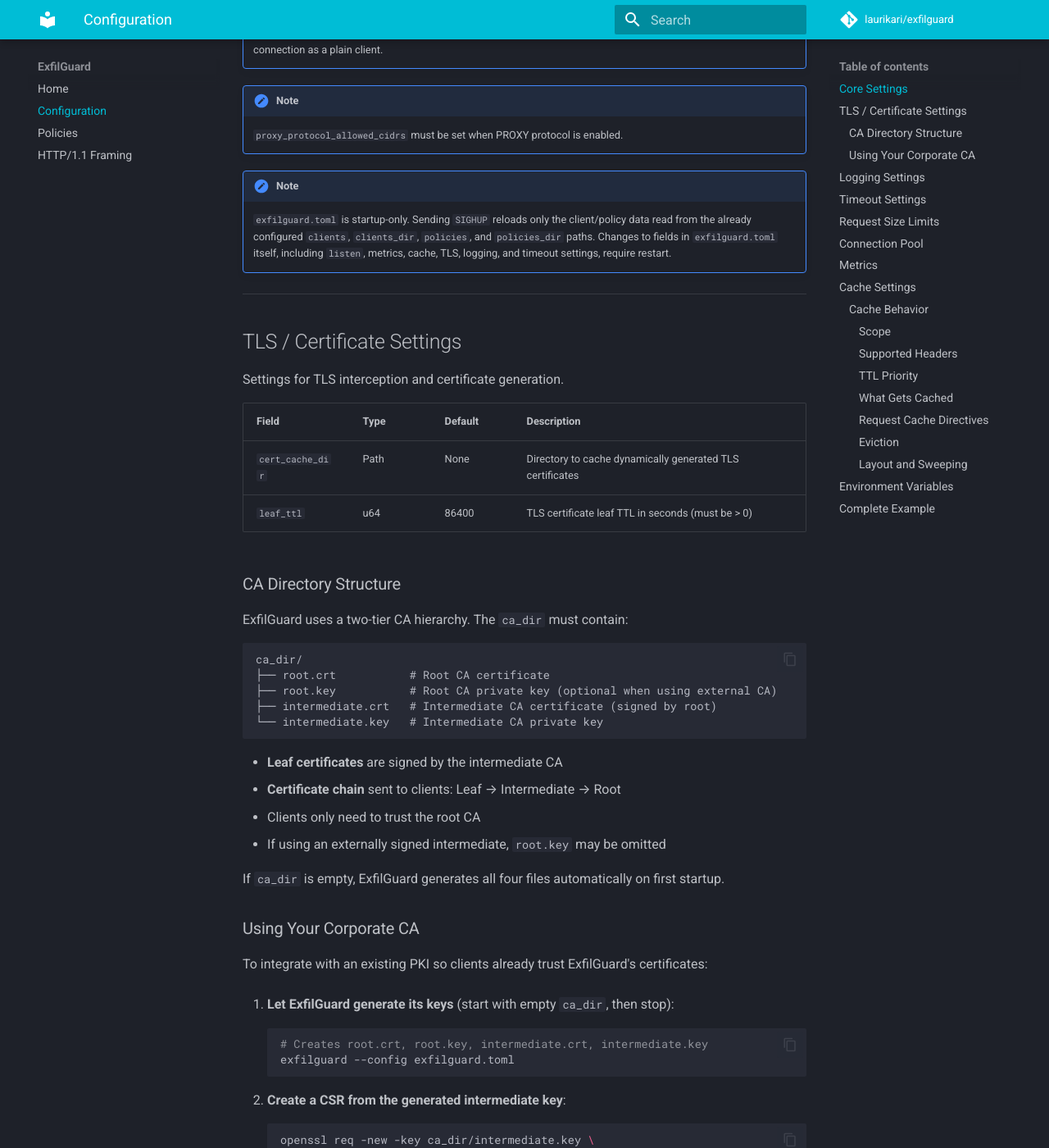
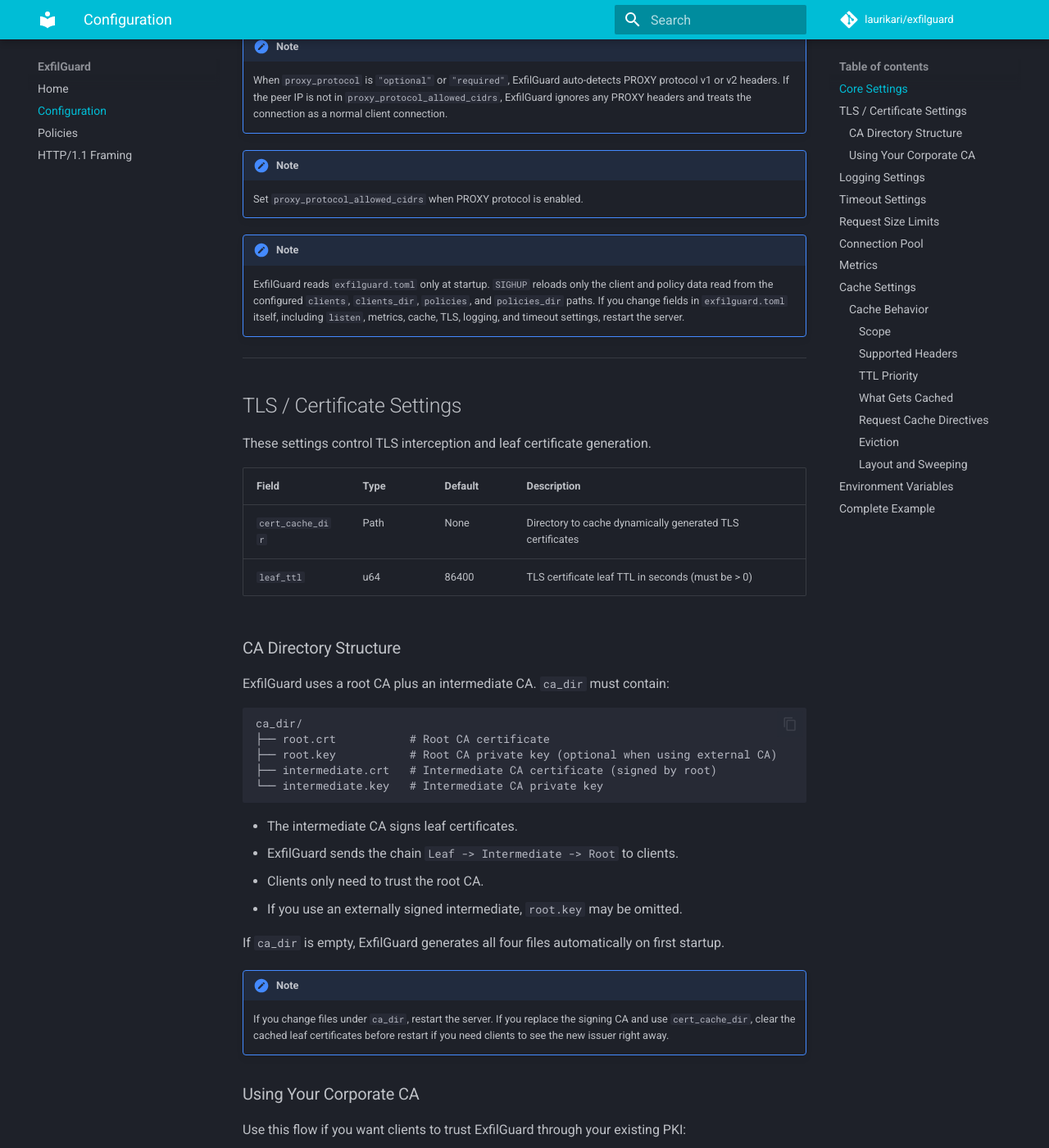
Before and after one commit to laurikari/exfilguard, an MkDocs documentation site: the page built from docs/configuration.md, in a window 1280 px wide and 1400 px high, scrolled down 1102 px. Shown: the whole window at 82% size. Built offline with MkDocs 1.6.1 and Material for MkDocs 9.7.7, drawn with Linux system fonts in a browser that asks for light colours; comment, search, counter and statistics services are not loaded; some of the changed text lies outside the part shown.

Commit message:
Clarify documentation and design notes

````diff
--- a/docs/configuration.md
+++ b/docs/configuration.md
@@ -1,13 +1,13 @@
 # Configuration Reference
 
-Global settings for ExfilGuard defined in `exfilguard.toml`. These settings are
-loaded at process startup.
+These are the global settings in `exfilguard.toml`. ExfilGuard reads them at
+startup.
 
 ---
 
 ## Core Settings
 
-Required settings to run ExfilGuard.
+These settings are required.
 
 | Field | Type | Required | Description |
 |-------|------|----------|-------------|
@@ -24,25 +24,30 @@
     Relative paths are resolved from the directory containing the main config file.
 
 !!! note
-    When `proxy_protocol` is `"optional"` or `"required"`, ExfilGuard auto-detects PROXY
-    protocol v1 or v2 headers. If the peer IP is not in `proxy_protocol_allowed_cidrs`,
-    ExfilGuard ignores any PROXY headers and treats the connection as a plain client.
+    Use ExfilGuard as an explicit proxy. Clients should know they are talking
+    to one.
 
 !!! note
-    `proxy_protocol_allowed_cidrs` must be set when PROXY protocol is enabled.
+    When `proxy_protocol` is `"optional"` or `"required"`, ExfilGuard
+    auto-detects PROXY protocol v1 or v2 headers. If the peer IP is not in
+    `proxy_protocol_allowed_cidrs`, ExfilGuard ignores any PROXY headers and
+    treats the connection as a normal client connection.
 
 !!! note
-    `exfilguard.toml` is startup-only. Sending `SIGHUP` reloads only the
-    client/policy data read from the already configured `clients`,
-    `clients_dir`, `policies`, and `policies_dir` paths. Changes to fields in
-    `exfilguard.toml` itself, including `listen`, metrics, cache, TLS,
-    logging, and timeout settings, require restart.
+    Set `proxy_protocol_allowed_cidrs` when PROXY protocol is enabled.
+
+!!! note
+    ExfilGuard reads `exfilguard.toml` only at startup. `SIGHUP` reloads only
+    the client and policy data read from the configured `clients`,
+    `clients_dir`, `policies`, and `policies_dir` paths. If you change fields
+    in `exfilguard.toml` itself, including `listen`, metrics, cache, TLS,
+    logging, and timeout settings, restart the server.
 
 ---
 
 ## TLS / Certificate Settings
 
-Settings for TLS interception and certificate generation.
+These settings control TLS interception and leaf certificate generation.
 
 | Field | Type | Default | Description |
 |-------|------|---------|-------------|
@@ -51,7 +56,7 @@
 
 ### CA Directory Structure
 
-ExfilGuard uses a two-tier CA hierarchy. The `ca_dir` must contain:
+ExfilGuard uses a root CA plus an intermediate CA. `ca_dir` must contain:
 
 ```
 ca_dir/
@@ -61,22 +66,30 @@
 └── intermediate.key   # Intermediate CA private key
 ```
 
-- **Leaf certificates** are signed by the intermediate CA
-- **Certificate chain** sent to clients: Leaf → Intermediate → Root
-- Clients only need to trust the root CA
-- If using an externally signed intermediate, `root.key` may be omitted
+- The intermediate CA signs leaf certificates.
+- ExfilGuard sends the chain `Leaf -> Intermediate -> Root` to clients.
+- Clients only need to trust the root CA.
+- If you use an externally signed intermediate, `root.key` may be omitted.
 
 If `ca_dir` is empty, ExfilGuard generates all four files automatically on first startup.
 
+!!! note
+    If you change files under `ca_dir`, restart the server. If you replace the
+    signing CA and use `cert_cache_dir`, clear the cached leaf certificates
+    before restart if you need clients to see the new issuer right away.
+
 ### Using Your Corporate CA
 
-To integrate with an existing PKI so clients already trust ExfilGuard's certificates:
+Use this flow if you want clients to trust ExfilGuard through your existing
+PKI:
 
-1. **Let ExfilGuard generate its keys** (start with empty `ca_dir`, then stop):
+1. **Let ExfilGuard generate its keys**:
    ```bash
    # Creates root.crt, root.key, intermediate.crt, intermediate.key
    exfilguard --config exfilguard.toml
    ```
+   Start with an empty `ca_dir`, then stop the process after it creates the
+   files.
 
 2. **Create a CSR from the generated intermediate key**:
    ```bash
@@ -85,7 +98,7 @@
      -subj "/CN=ExfilGuard Intermediate CA"
    ```
 
-3. **Get your corporate CA to sign the CSR** (produces a new certificate):
+3. **Get your corporate CA to sign the CSR**:
    ```bash
    # Example using openssl (adjust to your CA's process)
    openssl x509 -req -in intermediate.csr \
@@ -104,10 +117,13 @@
    # root.key is no longer needed (can be removed or kept)
    ```
 
-5. **Restart ExfilGuard** - clients that trust your corporate CA will now trust intercepted connections.
+5. **Restart ExfilGuard**.
+   Clients that trust your corporate CA will then trust intercepted
+   connections.
 
 !!! note
-    The private key (`intermediate.key`) stays the same. You're replacing the certificate with one signed by a different authority.
+    The private key (`intermediate.key`) stays the same. Only the certificate
+    changes.
 
 ---
 
@@ -169,13 +185,15 @@
 | `metrics_tls_cert` | Path | None | PEM certificate chain to enable HTTPS for `/metrics` |
 | `metrics_tls_key` | Path | None | PEM private key matching `metrics_tls_cert` |
 
-Exports counters and histograms for per-client/policy decisions and latency, cache activity, and connection pool health.
+ExfilGuard exports counters and histograms for per-client and per-policy
+decisions, latency, cache activity, and connection pool health.
 
 ---
 
 ## Cache Settings
 
-Response caching is opt-in per rule. The cache settings here configure the shared cache storage.
+Response caching is opt-in per rule. The settings here configure the shared
+cache storage.
 
 | Field | Type | Default | Description |
 |-------|------|---------|-------------|
@@ -188,13 +206,14 @@
 
 ### Cache Behavior
 
-The cache respects standard HTTP caching semantics from upstream servers.
+The cache follows standard HTTP cache headers from upstream servers.
 
 #### Scope
 
-The cache is shared across all clients. Responses are keyed by method + absolute URI, with
-`Vary` request headers used to decide cache hits. Enable caching only if cross-client sharing
-is acceptable for your deployment.
+The cache is shared across all clients. Responses are keyed by method and
+absolute URI. `Vary` headers decide which request headers are part of the cache
+key. Enable caching only if cross-client sharing is acceptable in your
+environment.
 
 #### Supported Headers
 
@@ -215,28 +234,31 @@
 
 - **Methods**: Only `GET` and `HEAD` requests
 - **Status codes**: 200, 203, 204, 205, 206, 301, 302
-- **Bypass**: Requests with `Authorization` or `Cookie` headers are never served from cache
-  and are not stored
-- **Not cached**: Responses with `no-store`, `no-cache`, or `private` directives, or any `Set-Cookie` header
+- **Bypass**: Requests with `Authorization` or `Cookie` headers are never
+  served from cache and are not stored
+- **Not cached**: Responses with `no-store`, `no-cache`, or `private`
+  directives, or any `Set-Cookie` header
 
 #### Request Cache Directives
 
-Request-side cache controls are honored for bypass. If a request includes `Cache-Control:
-no-cache`, `Cache-Control: no-store`, `Cache-Control: max-age=0`, or `Pragma: no-cache`, the
-cache will not be used and the response will not be stored. Caching decisions otherwise
-follow upstream response headers plus `force_cache_duration` from policy rules.
+Request-side cache controls can force a bypass. If a request includes
+`Cache-Control: no-cache`, `Cache-Control: no-store`, `Cache-Control: max-age=0`,
+or `Pragma: no-cache`, the cache will not be used and the response will not be
+stored. Otherwise, caching follows the upstream response headers plus
+`force_cache_duration` from policy rules.
 
 #### Eviction
 
-Uses LRU (Least Recently Used) eviction when capacity is reached. Expired entries are removed on lookup.
+The cache uses LRU eviction when capacity is reached. Expired entries are
+removed on lookup.
 
 #### Layout and Sweeping
 
-Cache entries live under a versioned subdirectory (`v1` under the cache root). When the layout
-version changes, old version directories are deleted asynchronously. A background
-sweeper runs every `cache_sweeper_interval` seconds and inspects up to
-`cache_sweeper_batch_size` entries, removing expired entries and pruning empty shard
-directories.
+Cache entries live under a versioned subdirectory (`v1` under the cache root).
+When the layout changes, old version directories are deleted asynchronously. A
+background sweeper runs every `cache_sweeper_interval` seconds and inspects up
+to `cache_sweeper_batch_size` entries, removing expired entries and pruning
+empty shard directories.
 
 !!! note
     The cache does not support conditional revalidation (ETag/If-None-Match, Last-Modified/If-Modified-Since). Stale entries are discarded and fetched fresh from upstream.
@@ -245,7 +267,8 @@
 
 ## Environment Variables
 
-All settings can be overridden via environment variables using the `EXFILGUARD__` prefix with double underscores for nesting.
+You can override any setting with environment variables. Use the
+`EXFILGUARD__` prefix and double underscores for nesting.
 
 ```bash
 # Override listen address
````
Also changed, not shown: other parts of docs/configuration.md (+1 -1 lines), README.md (+60 -60 lines), docs/design-decisions.md (added, +130 -0 lines), docs/http-framing.md (+11 -11 lines), docs/index.md (+30 -18 lines), docs/policies.md (+38 -29 lines).
